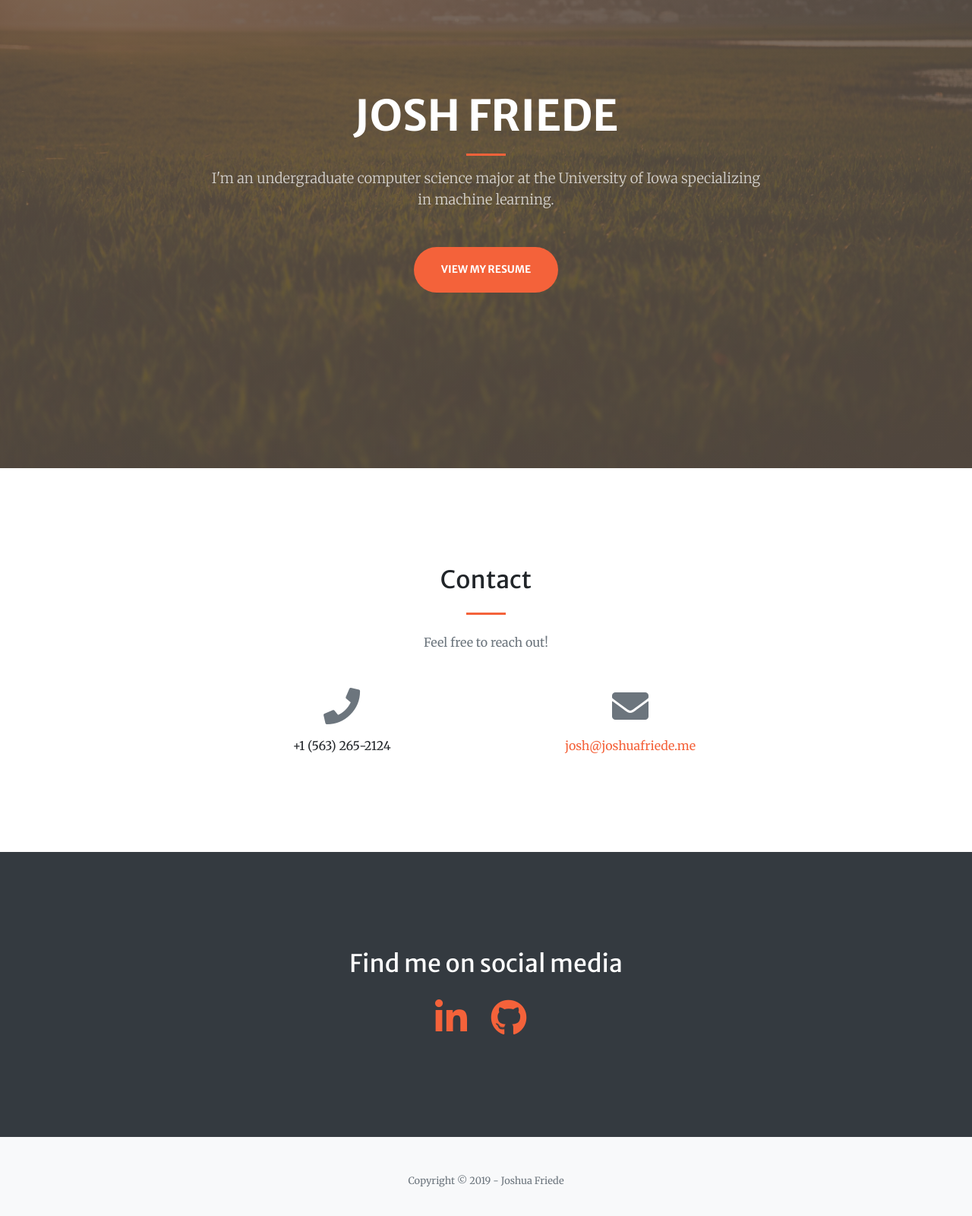
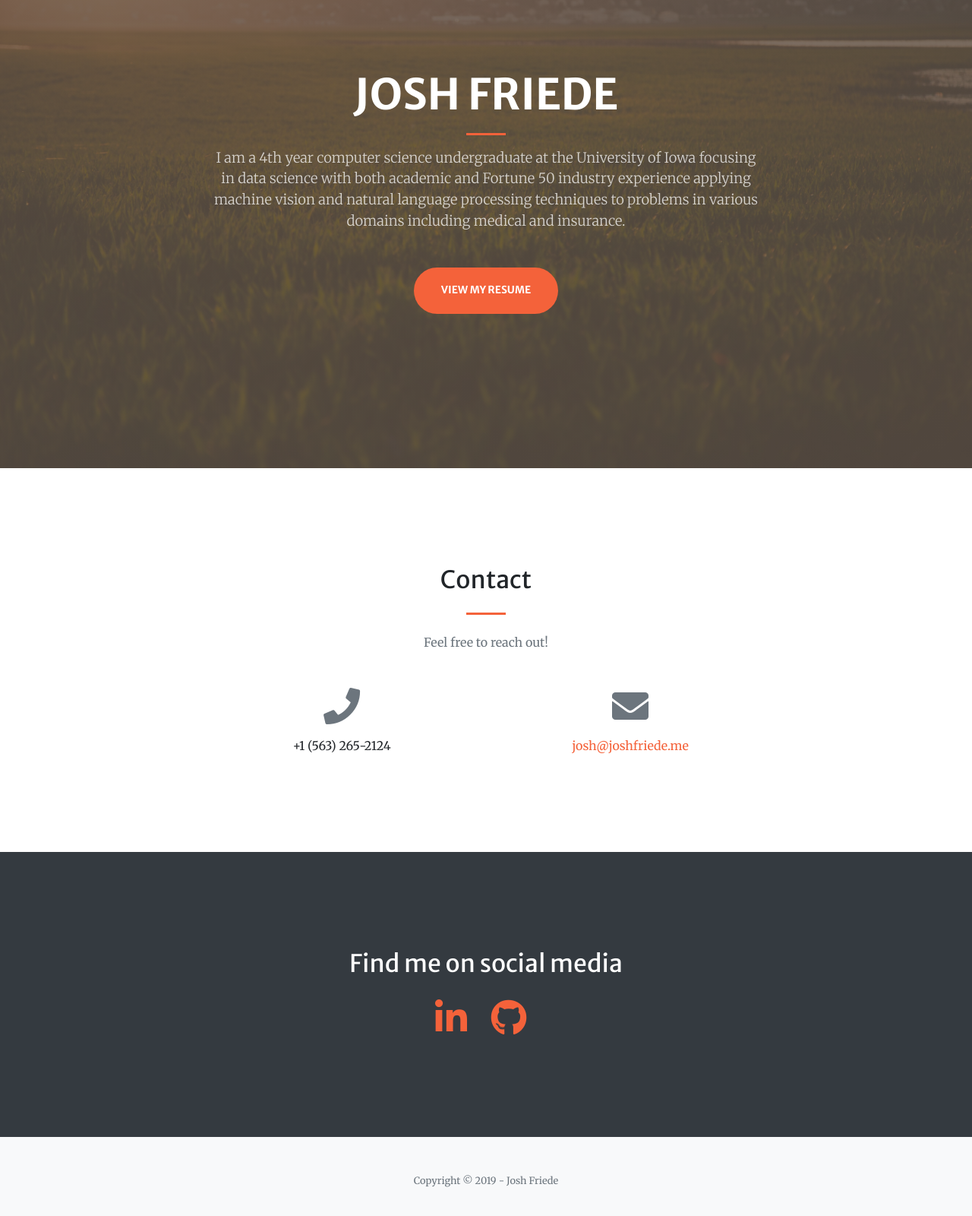
Before and after one commit to josh-friede/personal-website, a plain HTML site: page index.html in a window 1280 px wide. Shown: the part 184-1784 px from the top of the page at 76% size. Drawn offline with Linux system fonts and the light colour scheme.

Commit message:
update bio, update social media links and email

```diff
--- a/index.html
+++ b/index.html
@@ -5,7 +5,7 @@
     <meta charset="utf-8">
     <meta name="viewport" content="width=device-width, initial-scale=1, shrink-to-fit=no">
     <meta name="description" content="Josh Friede's Personal Website">
-    <meta name="author" content="Joshua Friede">
+    <meta name="author" content="Josh Friede">
     <title>Home - Josh Friede</title>
     <!-- Font Awesome Icons -->
     <link href="vendor/fontawesome-free/css/all.min.css" rel="stylesheet" type="text/css">
@@ -61,7 +61,7 @@
             <hr class="divider">
           </div>
           <div class="col-lg-8 align-self-baseline">
-            <p class="text-white-75 font-weight-light mb-5">I'm an undergraduate computer science major at the University of Iowa specializing in machine learning.</p>
+            <p class="text-white-75 font-weight-light mb-5">I am a 4th year computer science undergraduate at the University of Iowa focusing in data science with both academic and Fortune 50 industry experience applying machine vision and natural language processing techniques to problems in various domains including medical and insurance.</p>
             <a class="btn btn-primary btn-xl js-scroll-trigger" href="https://iowa-my.sharepoint.com/:b:/g/personal/jjfriede_uiowa_edu/EexLasps6DREj6yOa9ok69wBtnvCChftYTOhDjxbpAMjSw?e=8ZIvs3">View My Resume</a>
           </div>
         </div>
@@ -85,7 +85,7 @@
           </div>
           <div class="col-lg-4 mr-auto text-center">
             <i class="fas fa-envelope fa-3x mb-3 text-muted"></i>
-            <a class="d-block" href="mailto:josh@joshuafriede.me">josh@joshuafriede.me</a>
+            <a class="d-block" href="mailto:josh@joshfriede.me">josh@joshfriede.me</a>
           </div>
         </div>
       </div>
@@ -96,10 +96,10 @@
       <div class="container text-center">
         <h2 class="mb-4">Find me on social media</h2>
         <div class="social-icons text-center">
-          <a href="https://www.linkedin.com/in/joshua-friede">
+          <a href="https://www.linkedin.com/in/josh-friede">
           <i class="fab fa-linkedin-in"></i>
           </a>
-          <a href="https://github.com/joshua-friede">
+          <a href="https://github.com/josh-friede">
           <i class="fab fa-github"></i>
           </a>
         </div>
@@ -109,7 +109,7 @@
     <!-- Footer -->
     <footer class="bg-light py-5">
       <div class="container">
-        <div class="small text-center text-muted">Copyright &copy; 2019 - Joshua Friede</div>
+        <div class="small text-center text-muted">Copyright &copy; 2019 - Josh Friede</div>
       </div>
     </footer>
 
```
